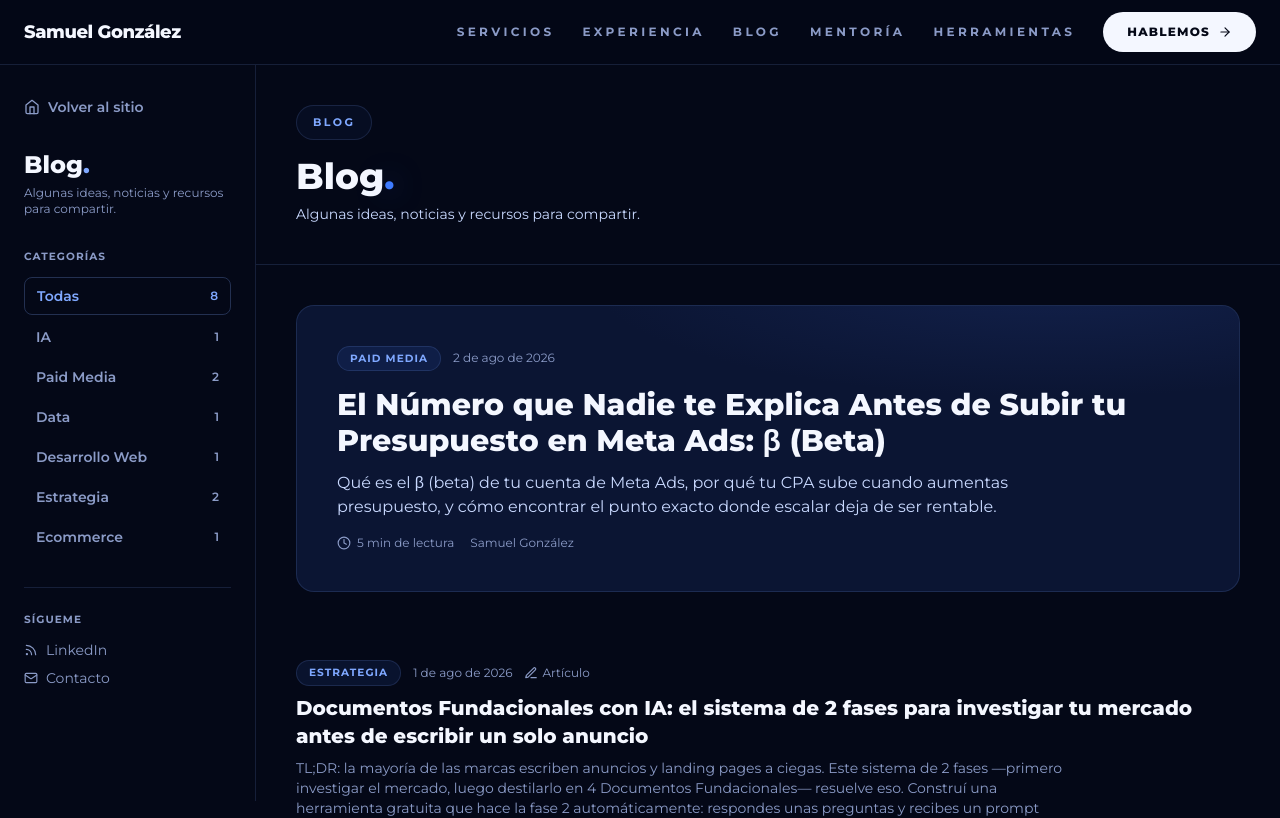
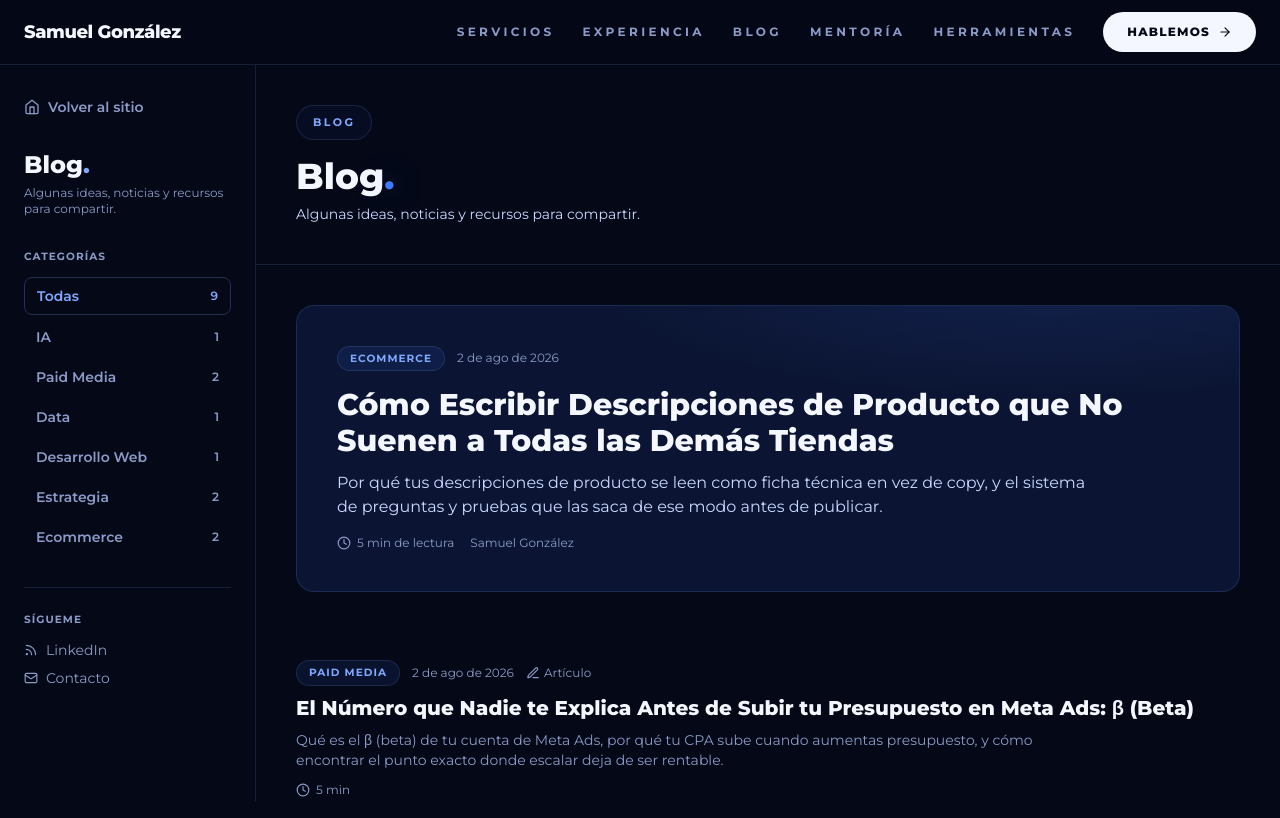
Before and after one commit to samigonza3/portafolio-2027, a React (Vite) app: page /blog in a window 1280 px wide. Shown: the top 818 px of the page. Built offline with nearby package versions, Linux system fonts and the light colour scheme.

Commit message:
Agrega blog posts: beta CPA en Meta Ads y descripciones de producto que no suenan genéricas

```diff
--- a/src/data/posts.ts
+++ b/src/data/posts.ts
@@ -34,6 +34,82 @@ export const CATEGORIES = [
   'Ecommerce',
 ] as const;
 export const posts: Post[] = [
+  {
+    slug: 'descripciones-de-producto-que-no-suenan-genericas',
+    title: 'Cómo Escribir Descripciones de Producto que No Suenen a Todas las Demás Tiendas',
+    date: '2026-08-02',
+    category: 'Ecommerce',
+    tags: ['Copywriting', 'Ecommerce', 'Product Pages', 'Conversión'],
+    excerpt:
+      'Por qué tus descripciones de producto se leen como ficha técnica en vez de copy, y el sistema de preguntas y pruebas que las saca de ese modo antes de publicar.',
+    readTime: '5 min',
+    author: 'Samuel González',
+    metaDescription:
+      'Por qué tus descripciones de producto se leen como ficha técnica en vez de copy, y el sistema de preguntas y pruebas para escribir páginas de producto que sí convierten.',
+    type: 'articulo',
+    relatedPosts: ['ecommerce-en-5-pasos-con-dropi', 'beta-cpa-meta-ads-escalar-presupuesto'],
+    content: `
+    <p>Escribes la descripción de un producto que amas de verdad, lo conoces al derecho y al revés, y aun así lo que termina en la página se lee como si lo hubieras copiado de un catálogo mayorista y solo hubieras cambiado el nombre del color. Le pasa a casi todo el que escribe su propio copy sin presupuesto para contratar a alguien — y la buena noticia es que el problema no es falta de talento, es un hábito de escritura que se corrige con un par de preguntas antes de sentarte a redactar.</p>
+    <br />
+    <div class="section">
+      <h2>El test que revela si tu copy es una ficha técnica</h2>
+      <br />
+      <p>Hay una prueba simple para detectar el "olor a catálogo" antes de publicar: borra el nombre del producto de tu descripción y léela en voz alta. Si esa misma descripción podría aplicarle a cualquier producto de la competencia, no escribiste copy — escribiste una ficha técnica con adjetivos.</p>
+      <br />
+      <p>La segunda prueba es contar frases. ¿Cuántas hablan del producto (materiales, medidas, características) y cuántas hablan del comprador — el momento exacto en que lo va a usar, la molestia que le quita, lo que cambia en su día? Una página se siente viva cuando cada párrafo tiene al menos una frase sobre el comprador, no sobre el objeto.</p>
+      <br />
+      <p>Las marcas grandes se pueden dar el lujo de escribir copy vago porque la marca ya habla por ellas — el reconocimiento hace el trabajo pesado. Una tienda pequeña no tiene ese lujo: gana con un detalle concreto y específico, no con tres adjetivos genéricos. Una línea sobre qué pasa después de que alguien usa el producto casi siempre le gana a otra línea sobre qué contiene el producto.</p>
+    </div>
+    <br />
+    <div class="section">
+      <h2>Encuentra el ángulo que te diferencia antes de escribir una sola línea</h2>
+      <br />
+      <p>Si vendes en un mercado con competencia (y casi todos la tienen), tu verdadero reto no es "escribir mejor", es diferenciar el producto. Antes de abrir el editor, responde esta secuencia:</p>
+      <br />
+      <ul>
+        <li><strong>1.</strong> ¿Qué hace el resto de tu mercado ahora mismo?</li>
+        <li><strong>2.</strong> ¿Por qué eso es malo para el comprador?</li>
+        <li><strong>3.</strong> ¿Cómo se ve (impacto práctico) y cómo se siente (emoción) ese problema?</li>
+        <li><strong>4.</strong> ¿Cómo lo resuelve tu producto específicamente?</li>
+        <li><strong>5.</strong> ¿Cómo se ve y se siente resolverlo?</li>
+      </ul>
+      <br />
+      <p>Esta secuencia te arma con ángulos reales de diferenciación en lugar de adjetivos sueltos como "premium" o "de alta calidad" que no dicen nada porque los usa todo el mundo.</p>
+    </div>
+    <br />
+    <div class="section">
+      <h2>Las preguntas que sacan tu copy del modo ficha técnica</h2>
+      <br />
+      <p>Antes de describir una característica, respóndete estas preguntas sobre el producto y vas a notar que la copy deja de sonar a lista de specs:</p>
+      <br />
+      <ul>
+        <li><strong>Punto de venta único:</strong> ¿qué tiene este producto que no tienen los demás?</li>
+        <li><strong>Comprador:</strong> ¿para quién es exactamente, no en general sino en específico?</li>
+        <li><strong>Valor:</strong> ¿qué gana el comprador más allá de la característica misma?</li>
+        <li><strong>Competencia:</strong> ¿cómo se compara frente a las otras opciones que ya está considerando?</li>
+        <li><strong>Momento de uso:</strong> ¿cuándo lo va a usar?</li>
+        <li><strong>Contexto de uso:</strong> ¿dónde lo va a usar?</li>
+      </ul>
+      <br />
+      <p>Súmale a esto una decisión consciente sobre el tono de tu marca: informativo, directo, con humor, cercano. Sin ese tono definido, cada descripción que escribes suena a una persona distinta — y eso también se siente genérico, aunque el contenido sea bueno.</p>
+    </div>
+    <br />
+    <div class="section">
+      <h2>Cómo encontrar tu voz cuando todo lo que escribes suena igual</h2>
+      <br />
+      <p>Una técnica que funciona sorprendentemente bien: imagina que eres un personaje que conoces bien y escribe la descripción en su voz. ¿Cómo vendería este producto un personaje directo y sin filtro? ¿Cómo se lo describirías a tu hermano en lugar de a un cliente anónimo? El punto no es publicar esa versión — es soltar el modo "copy corporativo" el tiempo suficiente para que salga algo con personalidad. Después te quedas con lo que funciona y borras lo que no.</p>
+      <br />
+      <p>Otra variante de esto: cuéntale a alguien de confianza, en voz alta, por qué te gusta tanto el producto — y grábalo. Casi siempre ahí aparecen las frases reales, las que sí suenan a alguien que conoce y le importa el producto, no a un generador de descripciones. Esas frases grabadas suelen ser mejor punto de partida que la página en blanco.</p>
+    </div>
+    <br />
+    <div class="cta">
+      <h2>¿Tu copy también huele a catálogo?</h2>
+      <p>Si escribes tu propio copy y sientes que cada descripción se parece a la anterior, te ayudo a encontrar el ángulo de diferenciación real de tu marca y a construir páginas de producto que suenen a alguien que sí conoce lo que vende.</p>
+    </div>
+    <br />
+    <a target="_blank" href="https://samuelgonzalez.org/?utm_source=blog-descripciones-producto&utm_medium=blog" class="text-cyan-400 hover:underline">¿Quieres que revisemos el copy de tu tienda? Haz clic aquí.</a>
+    `,
+  },
   {
     slug: 'beta-cpa-meta-ads-escalar-presupuesto',
     title: 'El Número que Nadie te Explica Antes de Subir tu Presupuesto en Meta Ads: β (Beta)',
```
